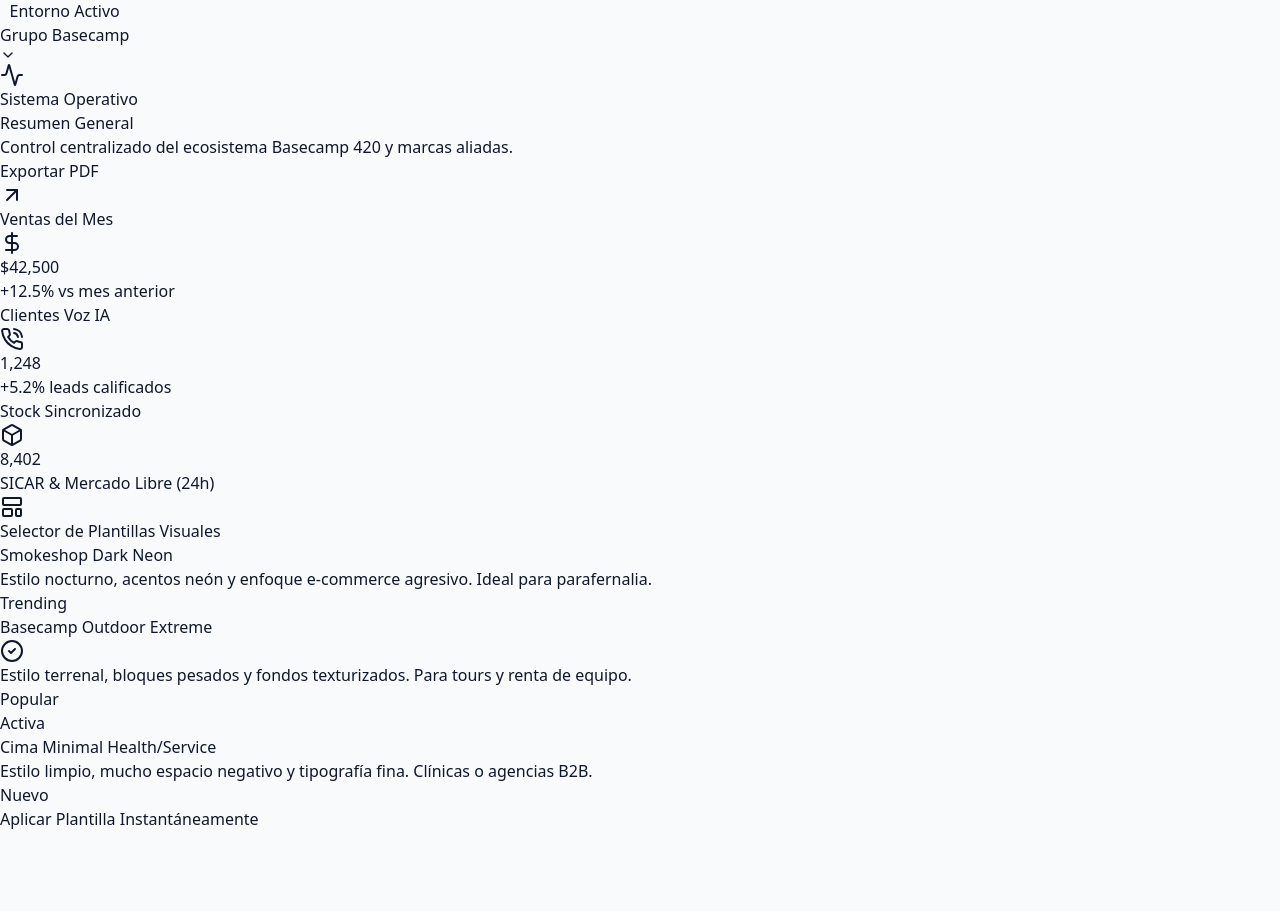
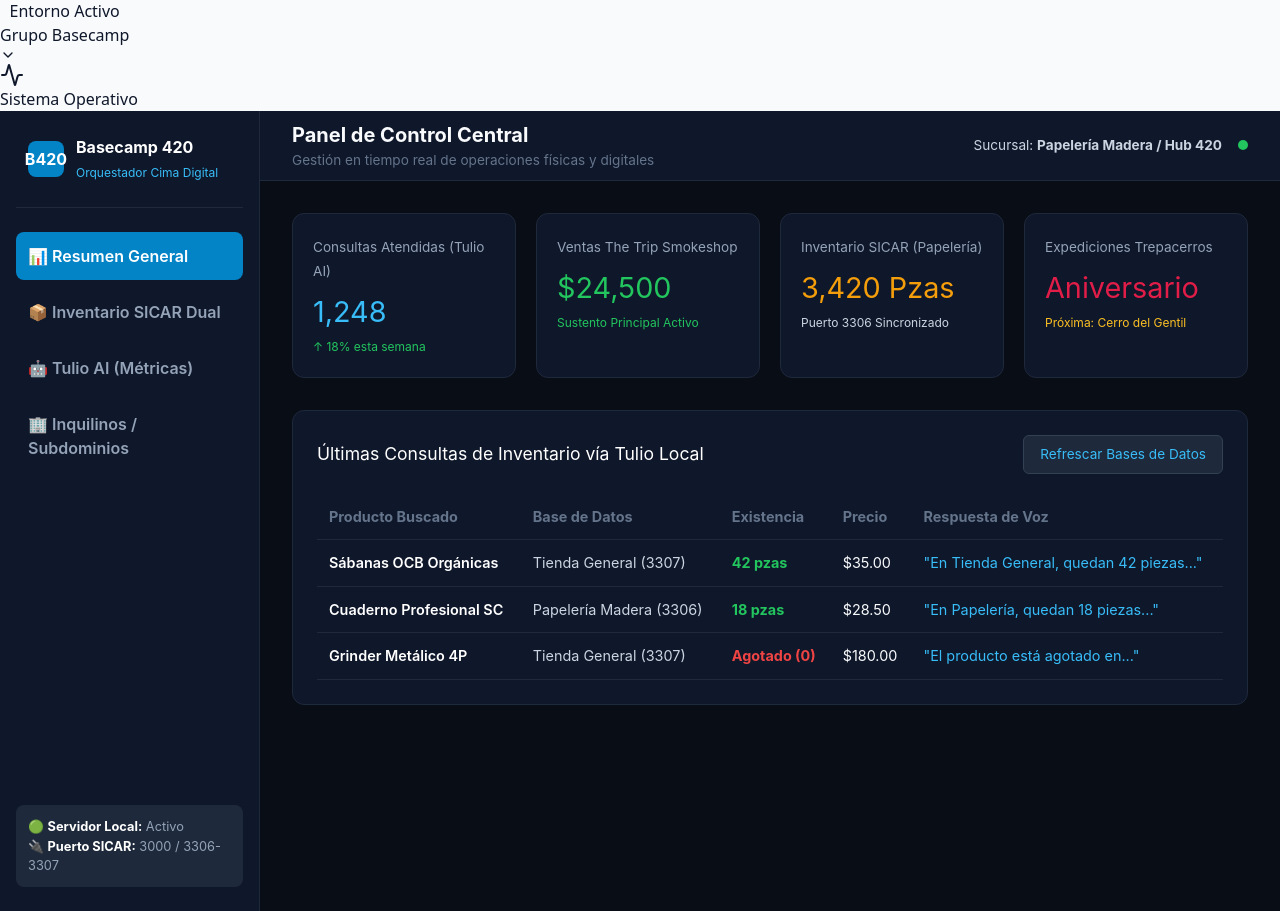
Before and after one commit to karla266/BASECAMPECOSISTEMA, a Next.js app: page /admin in a window 1280 px wide. Shown: the part 535-1446 px from the top of the page. Before the commit the page ends 1366 px from the top, so only its background shows below. Built offline with nearby package versions, Linux system fonts and the light colour scheme.

Commit message:
Enhance AdminDashboardPage with new layout and tabs
Refactor AdminDashboardPage layout and add dynamic tab functionality.

```diff
--- a/app/admin/page.tsx
+++ b/app/admin/page.tsx
@@ -1,61 +1,151 @@
-"use client";
-import TemplateSelector from '../components/admin/TemplateSelector';
-import { DollarSign, PhoneCall, Box, ArrowUpRight } from 'lucide-react';
+"use client"
+
+import { useState } from 'react'
 
 export default function AdminDashboardPage() {
+  const [activeTab, setActiveTab] = useState('overview')
+
   return (
-    <>
-      <div className="mb-8 flex items-end justify-between">
+    <div style={{ display: 'flex', minHeight: '100vh', backgroundColor: '#090d16', color: '#f8fafc', fontFamily: 'Inter, sans-serif' }}>
+
+      {/* Sidebar */}
+      <aside style={{ width: '260px', backgroundColor: '#0f172a', borderRight: '1px solid #1e293b', padding: '24px 16px', display: 'flex', flexDirection: 'column', justifyContent: 'space-between' }}>
         <div>
-          <h1 className="text-3xl font-extrabold text-white tracking-tight mb-2">Resumen General</h1>
-          <p className="text-slate-400 text-sm">Control centralizado del ecosistema Basecamp 420 y marcas aliadas.</p>
+          <div style={{ display: 'flex', alignItems: 'center', gap: '12px', padding: '0 12px 24px', borderBottom: '1px solid #1e293b' }}>
+            <div style={{ width: '36px', height: '36px', borderRadius: '8px', backgroundColor: '#0284c7', display: 'flex', alignItems: 'center', justifyContent: 'center', fontWeight: 'bold', color: '#fff' }}>B420</div>
+            <div>
+              <h2 style={{ fontSize: '1rem', fontWeight: 'bold', margin: 0, color: '#fff' }}>Basecamp 420</h2>
+              <span style={{ fontSize: '0.75rem', color: '#38bdf8' }}>Orquestador Cima Digital</span>
             </div>
-        <button className="bg-slate-800 hover:bg-slate-700 text-white px-4 py-2 rounded-lg text-sm font-semibold transition-colors flex items-center gap-2 border border-slate-700">
-          Exportar PDF <ArrowUpRight className="w-4 h-4 text-emerald-400" />
+          </div>
+
+          <nav style={{ marginTop: '24px', display: 'flex', flexDirection: 'column', gap: '8px' }}>
+            <button
+              onClick={() => setActiveTab('overview')}
+              style={{ display: 'flex', alignItems: 'center', gap: '12px', padding: '12px', borderRadius: '8px', border: 'none', backgroundColor: activeTab === 'overview' ? '#0284c7' : 'transparent', color: activeTab === 'overview' ? '#fff' : '#94a3b8', cursor: 'pointer', textAlign: 'left', fontWeight: 600 }}
+            >
+              📊 Resumen General
+            </button>
+            <button
+              onClick={() => setActiveTab('inventory')}
+              style={{ display: 'flex', alignItems: 'center', gap: '12px', padding: '12px', borderRadius: '8px', border: 'none', backgroundColor: activeTab === 'inventory' ? '#0284c7' : 'transparent', color: activeTab === 'inventory' ? '#fff' : '#94a3b8', cursor: 'pointer', textAlign: 'left', fontWeight: 600 }}
+            >
+              📦 Inventario SICAR Dual
+            </button>
+            <button
+              onClick={() => setActiveTab('tulio')}
+              style={{ display: 'flex', alignItems: 'center', gap: '12px', padding: '12px', borderRadius: '8px', border: 'none', backgroundColor: activeTab === 'tulio' ? '#0284c7' : 'transparent', color: activeTab === 'tulio' ? '#fff' : '#94a3b8', cursor: 'pointer', textAlign: 'left', fontWeight: 600 }}
+            >
+              🤖 Tulio AI (Métricas)
+            </button>
+            <button
+              onClick={() => setActiveTab('brands')}
+              style={{ display: 'flex', alignItems: 'center', gap: '12px', padding: '12px', borderRadius: '8px', border: 'none', backgroundColor: activeTab === 'brands' ? '#0284c7' : 'transparent', color: activeTab === 'brands' ? '#fff' : '#94a3b8', cursor: 'pointer', textAlign: 'left', fontWeight: 600 }}
+            >
+              🏢 Inquilinos / Subdominios
+            </button>
+          </nav>
+        </div>
+
+        <div style={{ padding: '12px', backgroundColor: '#1e293b', borderRadius: '8px', fontSize: '0.8rem', color: '#94a3b8' }}>
+          🟢 <strong style={{ color: '#fff' }}>Servidor Local:</strong> Activo<br />
+          🔌 <strong style={{ color: '#fff' }}>Puerto SICAR:</strong> 3000 / 3306-3307
+        </div>
+      </aside>
+
+      {/* Main Content Area */}
+      <div style={{ flex: 1, display: 'flex', flexDirection: 'column' }}>
+
+        {/* Topbar */}
+        <header style={{ height: '70px', borderBottom: '1px solid #1e293b', backgroundColor: '#0f172a', padding: '0 32px', display: 'flex', alignItems: 'center', justifyContent: 'space-between' }}>
+          <div>
+            <h1 style={{ fontSize: '1.25rem', fontWeight: 'bold', margin: 0 }}>Panel de Control Central</h1>
+            <p style={{ fontSize: '0.85rem', color: '#64748b', margin: 0 }}>Gestión en tiempo real de operaciones físicas y digitales</p>
+          </div>
+          <div style={{ marginLeft: 'auto', display: 'flex', alignItems: 'center', gap: '16px' }}>
+            <span style={{ fontSize: '0.85rem', color: '#cbd5e1' }}>Sucursal: <strong>Papelería Madera / Hub 420</strong></span>
+            <div style={{ width: '10px', height: '10px', borderRadius: '50%', backgroundColor: '#22c55e' }}></div>
+          </div>
+        </header>
+
+        {/* Dynamic Body */}
+        <main style={{ padding: '32px', flex: 1, overflowY: 'auto' }}>
+
+          {/* TARJETAS DE ESTADÍSTICAS */}
+          <div style={{ display: 'grid', gridTemplateColumns: 'repeat(auto-fit, minmax(220px, 1fr))', gap: '20px', marginBottom: '32px' }}>
+            <div style={{ backgroundColor: '#0f172a', border: '1px solid #1e293b', padding: '20px', borderRadius: '12px' }}>
+              <span style={{ color: '#94a3b8', fontSize: '0.85rem' }}>Consultas Atendidas (Tulio AI)</span>
+              <h3 style={{ fontSize: '1.8rem', margin: '8px 0 0', color: '#38bdf8' }}>1,248</h3>
+              <span style={{ fontSize: '0.75rem', color: '#22c55e' }}>↑ 18% esta semana</span>
+            </div>
+
+            <div style={{ backgroundColor: '#0f172a', border: '1px solid #1e293b', padding: '20px', borderRadius: '12px' }}>
+              <span style={{ color: '#94a3b8', fontSize: '0.85rem' }}>Ventas The Trip Smokeshop</span>
+              <h3 style={{ fontSize: '1.8rem', margin: '8px 0 0', color: '#22c55e' }}>$24,500</h3>
+              <span style={{ fontSize: '0.75rem', color: '#22c55e' }}>Sustento Principal Activo</span>
+            </div>
+
+            <div style={{ backgroundColor: '#0f172a', border: '1px solid #1e293b', padding: '20px', borderRadius: '12px' }}>
+              <span style={{ color: '#94a3b8', fontSize: '0.85rem' }}>Inventario SICAR (Papelería)</span>
+              <h3 style={{ fontSize: '1.8rem', margin: '8px 0 0', color: '#f59e0b' }}>3,420 Pzas</h3>
+              <span style={{ fontSize: '0.75rem', color: '#cbd5e1' }}>Puerto 3306 Sincronizado</span>
+            </div>
+
+            <div style={{ backgroundColor: '#0f172a', border: '1px solid #1e293b', padding: '20px', borderRadius: '12px' }}>
+              <span style={{ color: '#94a3b8', fontSize: '0.85rem' }}>Expediciones Trepacerros</span>
+              <h3 style={{ fontSize: '1.8rem', margin: '8px 0 0', color: '#e11d48' }}>Aniversario</h3>
+              <span style={{ fontSize: '0.75rem', color: '#fbbf24' }}>Próxima: Cerro del Gentil</span>
+            </div>
+          </div>
+
+          {/* TABLA DE CONSULTAS */}
+          <div style={{ backgroundColor: '#0f172a', border: '1px solid #1e293b', borderRadius: '12px', padding: '24px' }}>
+            <div style={{ display: 'flex', justifyContent: 'space-between', alignItems: 'center', marginBottom: '20px' }}>
+              <h3 style={{ margin: 0, fontSize: '1.1rem', color: '#fff' }}>Últimas Consultas de Inventario vía Tulio Local</h3>
+              <button style={{ backgroundColor: '#1e293b', border: '1px solid #334155', color: '#38bdf8', padding: '8px 16px', borderRadius: '6px', cursor: 'pointer', fontSize: '0.85rem' }}>
+                Refrescar Bases de Datos
               </button>
             </div>
 
-      {/* METRICS */}
-      <div className="grid grid-cols-1 md:grid-cols-3 gap-6 mb-10">
-        <div className="bg-slate-900 border border-slate-800 rounded-2xl p-6 shadow-sm">
-          <div className="flex justify-between items-start mb-4">
-            <h3 className="text-sm font-bold text-slate-400 uppercase tracking-wider">Ventas del Mes</h3>
-            <div className="p-2 bg-emerald-500/10 rounded-lg border border-emerald-500/20">
-              <DollarSign className="w-5 h-5 text-emerald-400" />
-            </div>
-          </div>
-          <span className="text-4xl font-extrabold text-white">$42,500</span>
-          <div className="mt-2 text-sm text-emerald-400 font-semibold">+12.5% vs mes anterior</div>
+            <table style={{ width: '100%', borderCollapse: 'collapse', textAlign: 'left', fontSize: '0.9rem' }}>
+              <thead>
+                <tr style={{ borderBottom: '1px solid #1e293b', color: '#64748b' }}>
+                  <th style={{ padding: '12px' }}>Producto Buscado</th>
+                  <th style={{ padding: '12px' }}>Base de Datos</th>
+                  <th style={{ padding: '12px' }}>Existencia</th>
+                  <th style={{ padding: '12px' }}>Precio</th>
+                  <th style={{ padding: '12px' }}>Respuesta de Voz</th>
+                </tr>
+              </thead>
+              <tbody>
+                <tr style={{ borderBottom: '1px solid #1e293b' }}>
+                  <td style={{ padding: '12px', fontWeight: '600', color: '#fff' }}>Sábanas OCB Orgánicas</td>
+                  <td style={{ padding: '12px', color: '#cbd5e1' }}>Tienda General (3307)</td>
+                  <td style={{ padding: '12px', color: '#22c55e', fontWeight: 'bold' }}>42 pzas</td>
+                  <td style={{ padding: '12px' }}>$35.00</td>
+                  <td style={{ padding: '12px', color: '#38bdf8' }}>"En Tienda General, quedan 42 piezas..."</td>
+                </tr>
+                <tr style={{ borderBottom: '1px solid #1e293b' }}>
+                  <td style={{ padding: '12px', fontWeight: '600', color: '#fff' }}>Cuaderno Profesional SC</td>
+                  <td style={{ padding: '12px', color: '#cbd5e1' }}>Papelería Madera (3306)</td>
+                  <td style={{ padding: '12px', color: '#22c55e', fontWeight: 'bold' }}>18 pzas</td>
+                  <td style={{ padding: '12px' }}>$28.50</td>
+                  <td style={{ padding: '12px', color: '#38bdf8' }}>"En Papelería, quedan 18 piezas..."</td>
+                </tr>
+                <tr style={{ borderBottom: '1px solid #1e293b' }}>
+                  <td style={{ padding: '12px', fontWeight: '600', color: '#fff' }}>Grinder Metálico 4P</td>
+                  <td style={{ padding: '12px', color: '#cbd5e1' }}>Tienda General (3307)</td>
+                  <td style={{ padding: '12px', color: '#ef4444', fontWeight: 'bold' }}>Agotado (0)</td>
+                  <td style={{ padding: '12px' }}>$180.00</td>
+                  <td style={{ padding: '12px', color: '#38bdf8' }}>"El producto está agotado en..."</td>
+                </tr>
+              </tbody>
+            </table>
           </div>
 
-        <div className="bg-slate-900 border border-slate-800 rounded-2xl p-6 shadow-sm">
-          <div className="flex justify-between items-start mb-4">
-            <h3 className="text-sm font-bold text-slate-400 uppercase tracking-wider">Clientes Voz IA</h3>
-            <div className="p-2 bg-blue-500/10 rounded-lg border border-blue-500/20">
-              <PhoneCall className="w-5 h-5 text-blue-400" />
-            </div>
-          </div>
-          <span className="text-4xl font-extrabold text-white">1,248</span>
-          <div className="mt-2 text-sm text-blue-400 font-semibold">+5.2% leads calificados</div>
+        </main>
       </div>
 
-        <div className="bg-slate-900 border border-slate-800 rounded-2xl p-6 shadow-sm">
-          <div className="flex justify-between items-start mb-4">
-            <h3 className="text-sm font-bold text-slate-400 uppercase tracking-wider">Stock Sincronizado</h3>
-            <div className="p-2 bg-fuchsia-500/10 rounded-lg border border-fuchsia-500/20">
-              <Box className="w-5 h-5 text-fuchsia-400" />
     </div>
-          </div>
-          <span className="text-4xl font-extrabold text-white">8,402</span>
-          <div className="mt-2 text-sm text-fuchsia-400 font-semibold">SICAR & Mercado Libre (24h)</div>
-        </div>
-      </div>
-
-      {/* TEMPLATE SELECTOR */}
-      <div className="mb-10">
-        <TemplateSelector />
-      </div>
-
-    </>
-  );
+  )
 }
```
Lines whose indentation alone changed are shown as unchanged.
